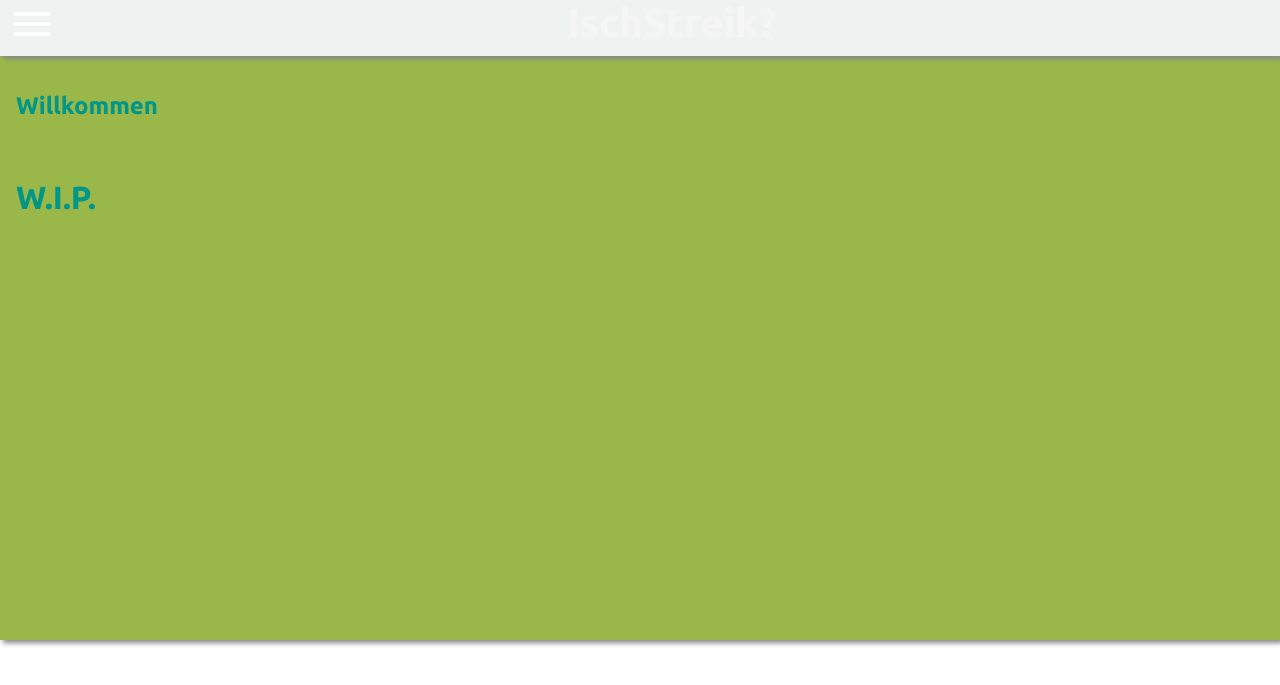
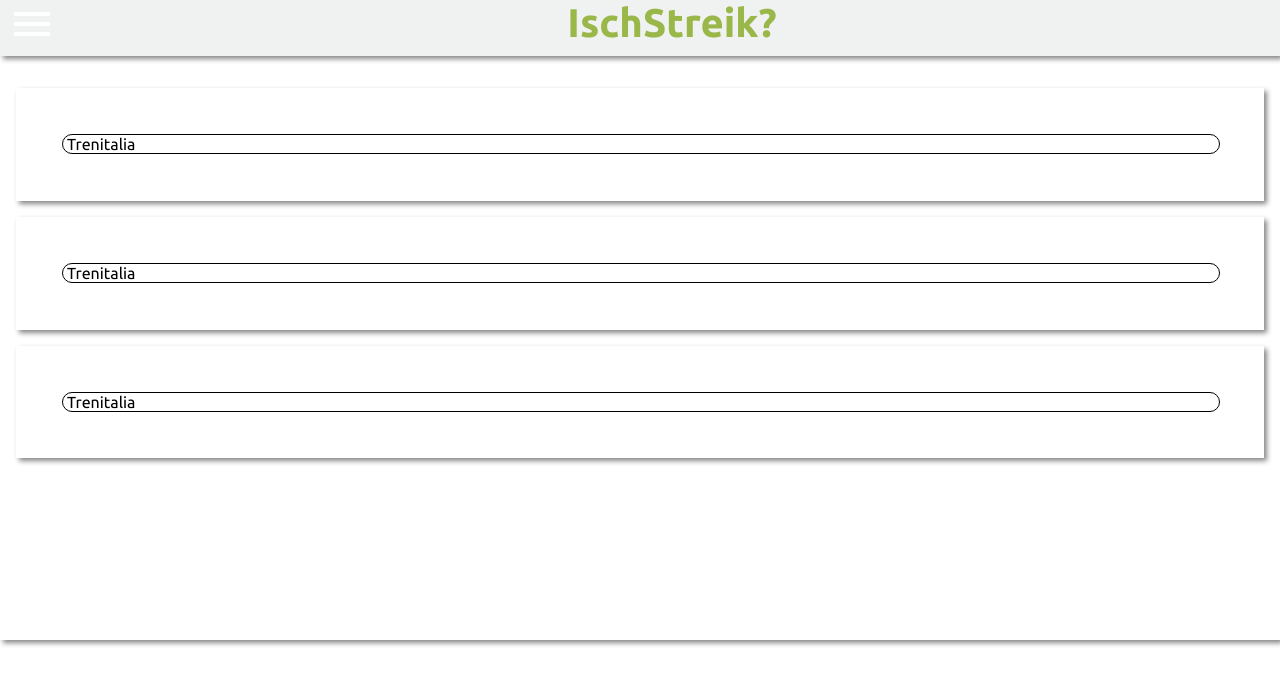
Before and after one commit to Mattia98/IschStreik, a PHP site: page /index.php?site=start in a window 1280 px wide. Shown: the top 685 px of the page. Run offline with PHP 8.4, Linux system fonts and the light colour scheme; some libraries are stand-ins or nearby versions.

Commit message:
Main design updated

```diff
--- a/sites/start.php
+++ b/sites/start.php
@@ -1,29 +1,23 @@
-<h2>
-	Willkommen
-</h2>
+<article class="outer_box">
+    <div class="inner_box">
+        <img src="#" alt=""/>
+        <span>Trenitalia</span>
+    </div>
+</article>
+<article class="outer_box">
+    <div class="inner_box">
+        <img src="#" alt=""/>
+        <span>Trenitalia</span>
+    </div>
+</article>
+<article class="outer_box">
+    <div class="inner_box">
+        <img src="#" alt=""/>
+        <span>Trenitalia</span>
+    </div>
+</article>
 <br/>
 <?php
 	if(isset($parse))
 		var_dump($parse);
 ?>
-<h1>W.I.P.</h1>
-<div id="playerContainer"></div>
-<script type="text/javascript" src="scripts/modernizr-custom.js"></script>
-<script type="text/javascript">
-	var playerContainer = document.getElementById('playerContainer');
-	setTimeout(loadEE, 60000);
-
-	function loadEE() {
-		if(Modernizr.video.webm && Modernizr.videoautoplay) {
-			insertVideo();
-		} else {
-			insertAudio();
-		}
-	}
-	function insertAudio() {
-		playerContainer.innerHTML = '<audio id="player" style="width: 100%;" autoplay loop controls><source src="media/JustDoIt.ogg" type="audio/ogg"><source src="media/JustDoIt.mp3" type="audio/mpeg">Your browser does not support the audio element.</audio>&nbsp;<button id="playButton" onClick="insertVideo()">Video</button>';
-	}
-	function insertVideo() {
-		playerContainer.innerHTML = '<video id="player" style="width: 100%;" autoplay loop controls>	<source src="media/JustDoIt.webm" type="video/webm">Your browser does not support HTML5 video.</video>&nbsp;<button id="playButton" onClick="insertAudio()">Audio</button>';
-	}
-</script>
--- a/style/colors.css
+++ b/style/colors.css
@@ -2,15 +2,15 @@ header {
 	background-color: #F0F1F1;
 }
 main {
-	background-color: #9AB849;
+	//background-color: #9AB849;
 }
 nav {
-	background-color: #4DB6AC;
+	background-color: #91354A;
 }
 
 main a:hover {
 	text-shadow: 1px 1px 2px #009688;
 }
 h1, h2, h3, h4, h5, main a {
-	color: #009688;
+	color: #9AB849;
 }
--- a/style/main.css
+++ b/style/main.css
@@ -86,7 +86,7 @@ article {
 	z-index: -1;
 }
 header a {
-	color: whitesmoke;
+	color: #9AB849;
 	font-size: 2.5rem;
 	font-weight: bold;
 	text-decoration: none;
@@ -265,3 +265,17 @@ article table th {
 	width: 12ex;
 	text-align: right;
 }
+div.inner_box {
+    border-width: 1px;
+    border-style: solid;
+    border-radius: 10px;
+    width: 95%;
+    margin: 2.5%;
+}
+div.outer_box {
+    border-width: 1px;
+    border-style: solid;
+    border-radius: 10px;
+    width: 100%;
+    height: 50vw;
+}
```
Also changed, not shown: media/backgrounds/bg-blue-grey.gif (added), media/backgrounds/bg-cyan.gif (added), media/backgrounds/bg-darker.gif (added), media/backgrounds/bg-lang.gif (added), media/backgrounds/bg-lighter.gif (added), media/backgrounds/bg-red.gif (added).
